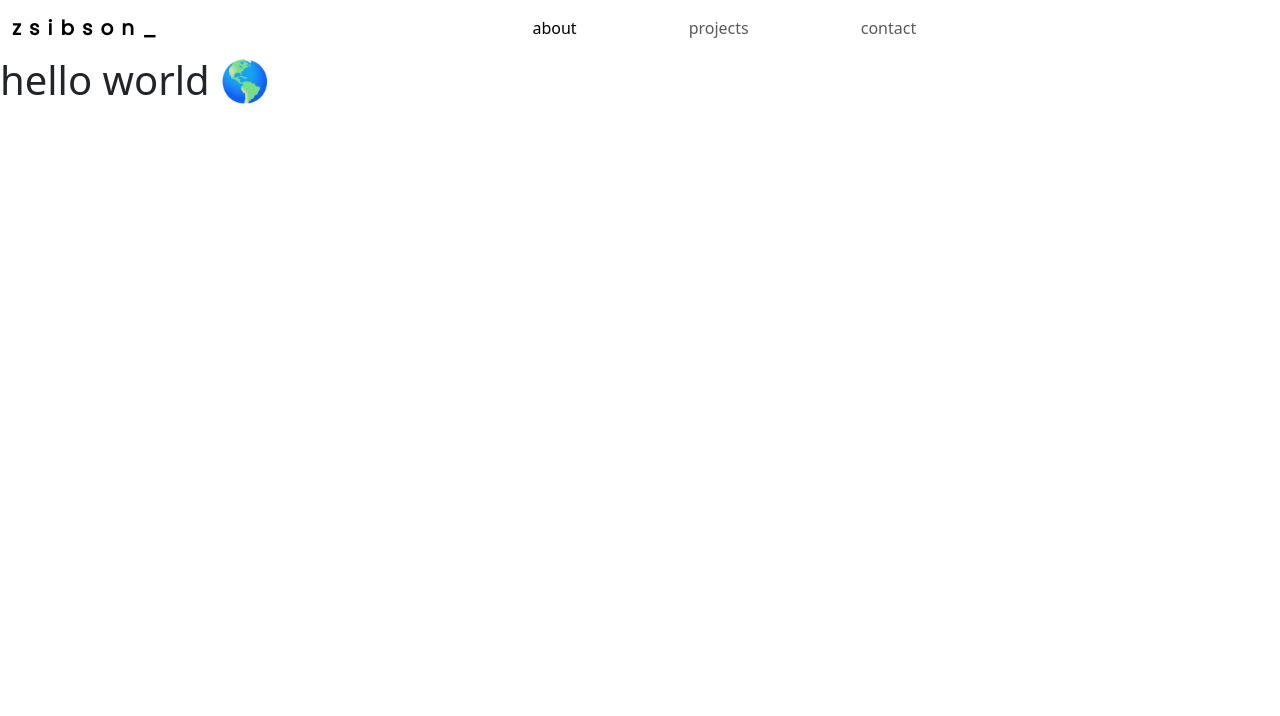
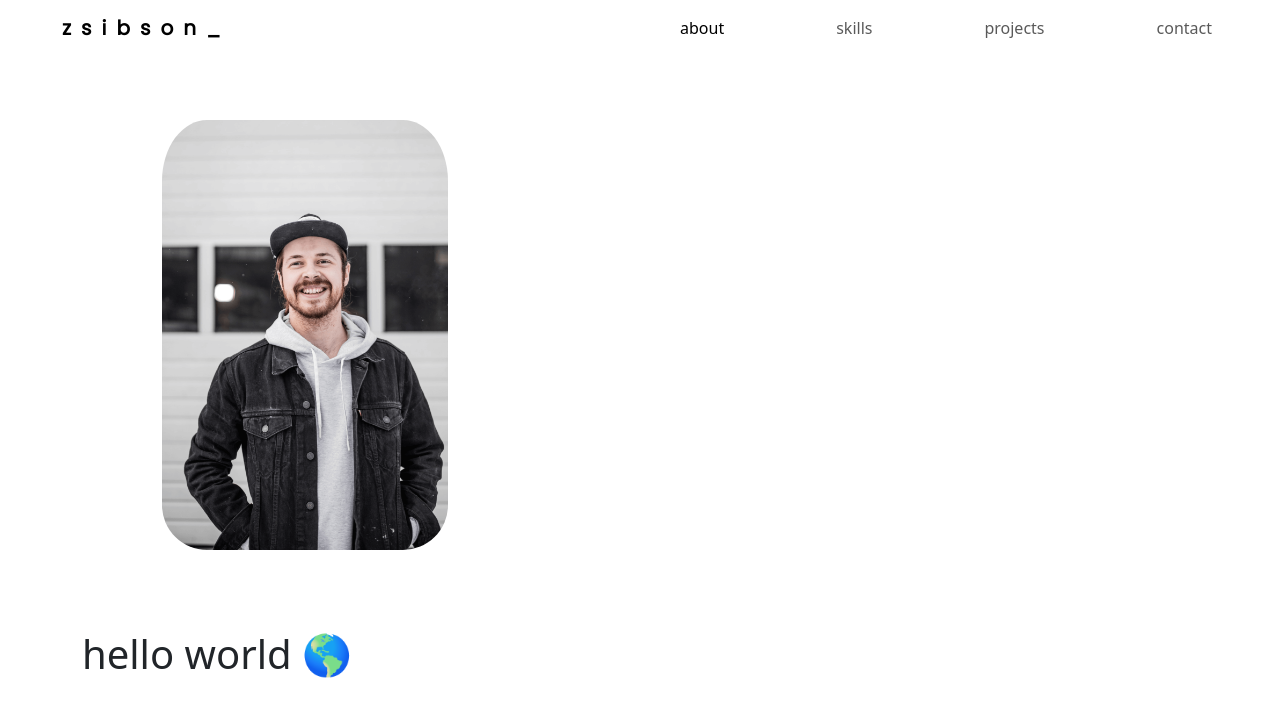
Before and after one commit to zsibson/zsibson.dev, a plain HTML site: page index.html in a window 1280 px wide. Drawn offline with nearby package versions, Linux system fonts and the light colour scheme.

```diff
--- a/index.html
+++ b/index.html
@@ -23,17 +23,16 @@
 
 </head>
 <body>
-    <header>
     <nav class="navbar navbar-expand-lg">
         <div class="container-fluid">
           <a class="navbar-brand" href="#">zsibson_</a>
-          <button class="navbar-toggler" type="button" data-bs-toggle="collapse" data-bs-target="#navbarNav" aria-controls="navbarNav" aria-expanded="false" aria-label="Toggle navigation">
-            <span class="navbar-toggler-icon"></span>
-          </button>
-          <div class="collapse navbar-collapse justify-content-center" id="navbarNav">
+          <div class="justify-content-center" id="navbarNav">
             <ul class="navbar-nav">
               <li class="nav-item">
                 <a class="nav-link active" aria-current="page" href="#">about</a>
+              </li>
+              <li class="nav-item">
+                <a class="nav-link" href="#">skills</a>
               </li>
               <li class="nav-item">
                 <a class="nav-link" href="#">projects</a>
@@ -46,9 +45,20 @@
           </div>
         </div>
       </nav>
-    </header>
 
-    <h1>hello world 🌎</h1>
+<div class="container">
+    <div class="row-6">
+        <div class="col">
+            <img src="assets/portrait_compressed.png" alt="portrait of Zachary Sibson" class="portrait">
+        </div>
+        <div>
+            <h1 class="col">
+                hello world 🌎
+            </h1>
+        </div>
+    </div>
+</div>
+
 
 </body>
 </html>
--- a/style.css
+++ b/style.css
@@ -53,12 +53,20 @@ nav {
 
 .navbar-brand {
     font-family: 'Poppins', sans-serif;
-    font-size: 2em;
     font-weight: bolder;
-    letter-spacing: 0.4em;
+    letter-spacing: 10px;
+    padding-left: 50px;
 }
 
 .nav-item {
     padding-right: 3em;
     padding-left: 3em;
 }
+
+.portrait {
+    width: 40%;
+    height: 40%;
+    padding: 5rem;
+    padding-top: 4rem;
+    border-radius: 125px;
+}
```
Also changed, not shown: assets/portrait_compressed.png (added).
